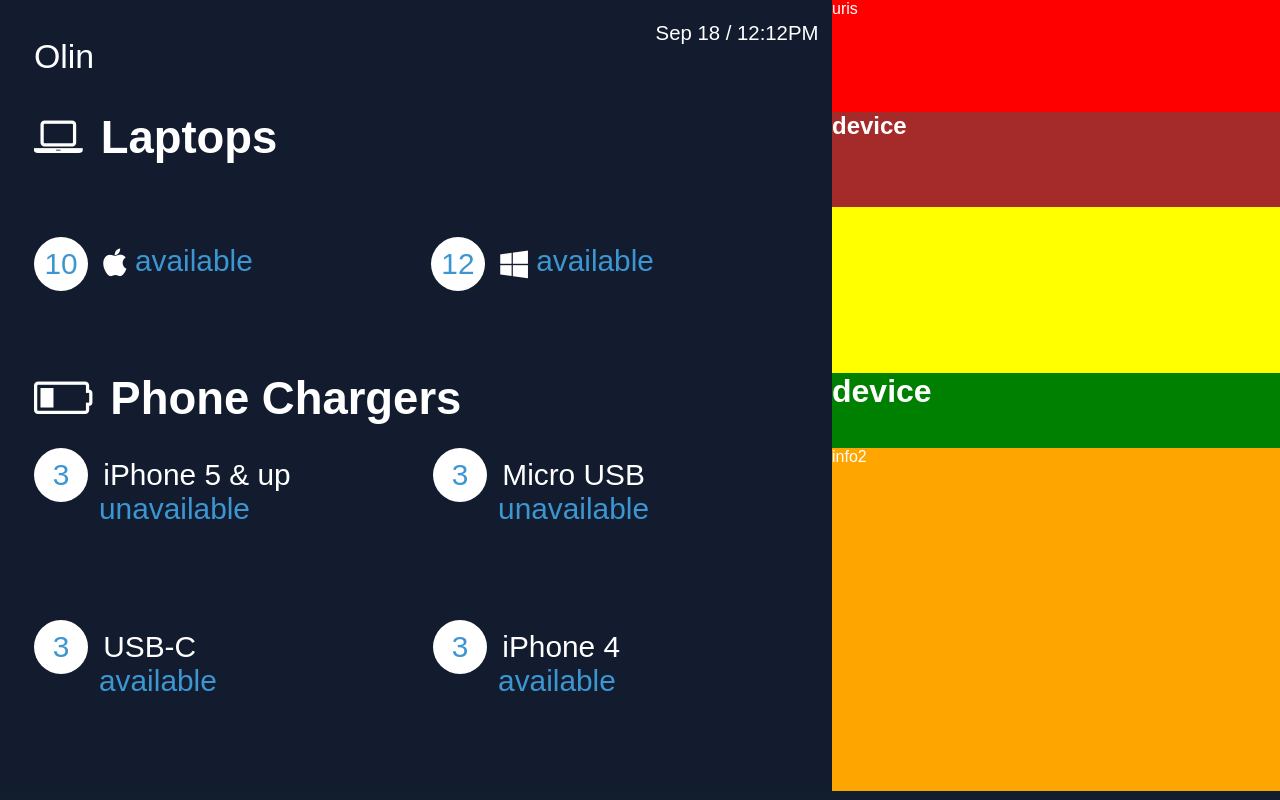
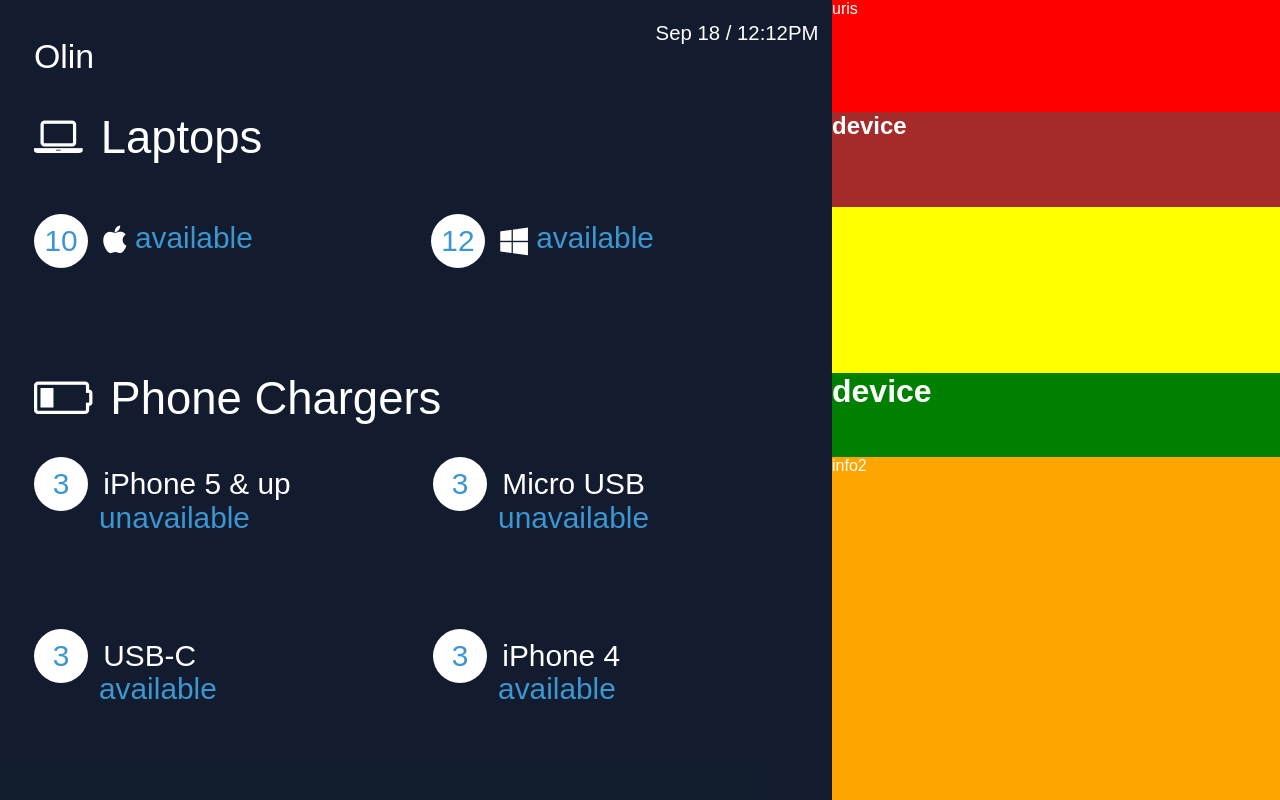
Before and after one commit to manolobevia/css-grids, a plain HTML site: page index.html in a window 1280 px wide. Drawn offline with Linux system fonts and the light colour scheme.

Commit message:
Update grid

```diff
--- a/css/styles.scss
+++ b/css/styles.scss
@@ -36,7 +36,7 @@ body {
   width: 100vw;
   height: 100vh;
   grid-template-columns: 33vw 32vw 35vw;
-  grid-template-rows: 152*$lh 129*$lh 226*$lh 102*$lh 466*$lh;
+  grid-template-rows: 152*$lh 129*$lh 226*$lh auto 466*$lh;
 }
 
 time {
@@ -73,6 +73,7 @@ time {
   background-color: $bg-dark-blue;
   margin: 0;
   font-size: 67 * $lw;
+  font-weight: 400;
   padding-bottom: 30 * $lh;
   padding-left: 50 * $lw;
 }
@@ -88,7 +89,8 @@ time {
 
   p {
     flex-grow: 1;
-    flex-shrink: 1;
+    //flex-shrink: 1;
+    margin-top: 10 * $lh;
   }
 }
 
@@ -97,6 +99,7 @@ time {
   grid-row: 4;
   background-color: $bg-dark-blue;
   font-size: 67 * $lw;
+  font-weight: 400;
   padding-bottom: 30 * $lh;
   padding-left: 50 * $lw;
   margin: 0;
@@ -114,7 +117,7 @@ time {
 
   p {
     width: 50%;
-    height: auto;
+    //height: auto;
     margin: 0;
   }
 }
```
Also changed, not shown: css/styles.css, 1 other file.
